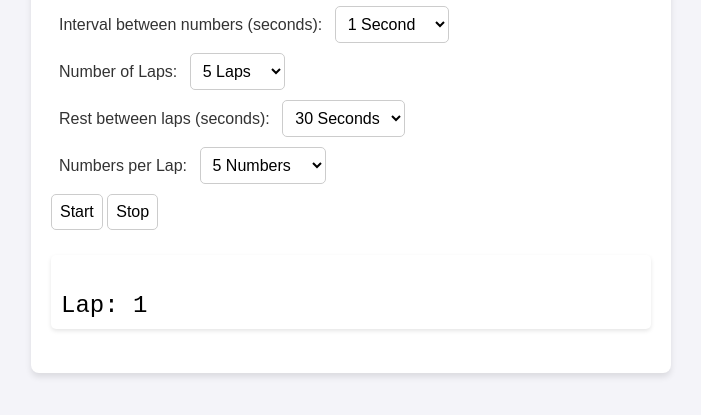
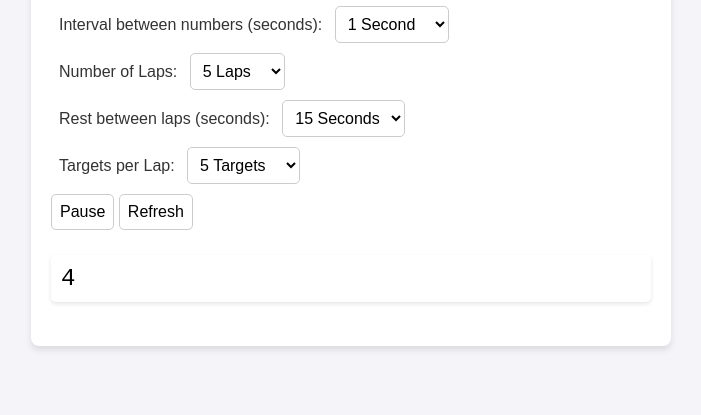
Before and after one commit to mingli-ts/mingli-ts.github.io, a plain HTML site: page index.html in a window 1280 px wide. Both pictures are taken after a click on the button "Start". Shown: the part 119-534 px from the top of the page, without its empty margins (289-990 px from the left). Drawn offline with Linux system fonts and the light colour scheme.

Commit message:
pause and refresh button

```diff
--- a/index.html
+++ b/index.html
@@ -84,6 +84,7 @@
 
         <label for="rest-duration">Rest between laps (seconds):</label>
         <select id="rest-duration">
+            <option value="30">15 Seconds</option>
             <option value="30">30 Seconds</option>
             <option value="45">45 Seconds</option>
             <option value="60">60 Seconds</option>
@@ -91,16 +92,16 @@
             <option value="90">90 Seconds</option>
         </select><br>
 
-        <label for="numbers-per-lap">Numbers per Lap:</label>
+        <label for="numbers-per-lap">Targets per Lap:</label>
         <select id="numbers-per-lap">
-            <option value="5">5 Numbers</option>
-            <option value="10">10 Numbers</option>
-            <option value="15">15 Numbers</option>
-            <option value="20">20 Numbers</option>
+            <option value="5">5 Targets</option>
+            <option value="10">10 Targets</option>
+            <option value="15">15 Targets</option>
+            <option value="20">20 Targets</option>
         </select><br>
 
         <button id="startBtn">Start</button>
-        <button id="stopBtn">Stop</button>
+        <button id="refreshBtn">Refresh</button>
 
         <pre id="number-display"></pre>
     </div>
--- a/script.js
+++ b/script.js
@@ -8,25 +8,35 @@ if ('serviceWorker' in navigator) {
     });
 }
 
-document.getElementById('startBtn').addEventListener('click', startLaps);
-document.getElementById('stopBtn').addEventListener('click', stopProcess);
+document.getElementById('startBtn').addEventListener('click', toggleStartPause);
+document.getElementById('refreshBtn').addEventListener('click', refreshApp);
 
-let mainIntervalId = null;
+let isRunning = false;
+let currentLap = 0;
+let numLaps = 5; // Total number of laps - adjustable as needed
+let numbersPerLap = 10; // Numbers per lap - adjustable as needed
 let lapIntervalId = null;
 let restTimeoutId = null;
-let readyTimeoutId = null;
 
-function startLaps() {
-    const numLaps = parseInt(document.getElementById('num-laps').value, 10);
-    let currentLap = 0;
+function toggleStartPause() {
+    if (!isRunning) {
+        document.getElementById('startBtn').textContent = 'Pause';
+        isRunning = true;
+        startNextLap();
+    } else {
+        document.getElementById('startBtn').textContent = 'Start';
+        pauseLaps();
+        isRunning = false;
+    }
+}
 
-    function nextLap() {
+function startNextLap() {
     if (currentLap < numLaps) {
         currentLap++;
-            document.getElementById('number-display').textContent = document.getElementById('number-display').textContent + "\nLap: " + currentLap;
-            speakNumbersInLap(() => {
+        speakNumbersInLap(numbersPerLap, () => {
             if (currentLap < numLaps) {
-                    scheduleRest();
+                let restDuration = 30000; // Rest duration in milliseconds - adjustable as needed
+                restTimeoutId = setTimeout(startNextLap, restDuration);
             } else {
                 console.log("Completed all laps.");
             }
@@ -34,51 +44,40 @@ function startLaps() {
     }
 }
 
-    function scheduleRest() {
-        const restDuration = parseInt(document.getElementById('rest-duration').value, 10) * 1000;
-        console.log("Lap completed. Resting...");
-        document.getElementById('number-display').textContent = document.getElementById('number-display').textContent + "\nRest";
-        window.speechSynthesis.speak(new SpeechSynthesisUtterance("Rest"));
-        restTimeoutId = setTimeout(() => {
-            document.getElementById('number-display').textContent = document.getElementById('number-display').textContent + "\nGet ready";
-            window.speechSynthesis.speak(new SpeechSynthesisUtterance("Get ready"));
-            readyTimeoutId = setTimeout(nextLap, 5000); // Schedule next lap to start after "Get ready"
-        }, restDuration - 5000); // Trigger "Get ready" 5 seconds before rest ends
-    }
-
-    nextLap(); // Start the first lap immediately
-}
-
-function speakNumbersInLap(completedCallback) {
-    const numbersPerLap = parseInt(document.getElementById('numbers-per-lap').value, 10);
-    const interval = parseInt(document.getElementById('interval-selector').value, 10);
-    let count = 0;
+function speakNumbersInLap(count, completedCallback) {
+    let numberCount = 0;
+    let interval = 1000; // Time between numbers in milliseconds - adjustable as needed
 
     function speakNumber() {
-        if (count < numbersPerLap) {
+        if (numberCount < count) {
             const randomNumber = Math.floor(Math.random() * 5) + 1;
+            document.getElementById('number-display').textContent = randomNumber;
             const utterance = new SpeechSynthesisUtterance(randomNumber.toString());
-            utterance.onend = () => {
-                if (++count < numbersPerLap) {
-                    setTimeout(speakNumber, interval); // Wait the interval before speaking the next number
-                } else {
-                    completedCallback(); // All numbers spoken, call the completion callback
+            window.speechSynthesis.speak(utterance);
+            numberCount++;
         }
-            };
-            // document.getElementById('number-display').textContent = randomNumber;
-            window.speechSynthesis.speak(utterance);
+        if (numberCount >= count) {
+            clearInterval(lapIntervalId);
+            completedCallback();
         }
     }
 
-    speakNumber();
+    lapIntervalId = setInterval(speakNumber, interval);
 }
 
-function stopProcess() {
+function pauseLaps() {
     clearInterval(lapIntervalId);
     clearTimeout(restTimeoutId);
-    clearTimeout(readyTimeoutId);
-    document.getElementById('number-display').textContent = "Stopped";
-    console.log("Process stopped by user.");
+}
+
+function refreshApp() {
+    clearInterval(lapIntervalId);
+    clearTimeout(restTimeoutId);
+    isRunning = false;
+    currentLap = 0;
+    document.getElementById('startBtn').textContent = 'Start';
+    document.getElementById('number-display').textContent = '';
+    console.log("Application has been reset to initial state.");
 }
 
 
@@ -92,4 +91,4 @@ const buttonClickHandler = () => {
 };
 
 document.getElementById('startBtn').addEventListener('click', buttonClickHandler);
-document.getElementById('stopBtn').addEventListener('click', buttonClickHandler);
+document.getElementById('refreshBtn').addEventListener('click', buttonClickHandler);
```
Lines whose indentation alone changed are shown as unchanged.
